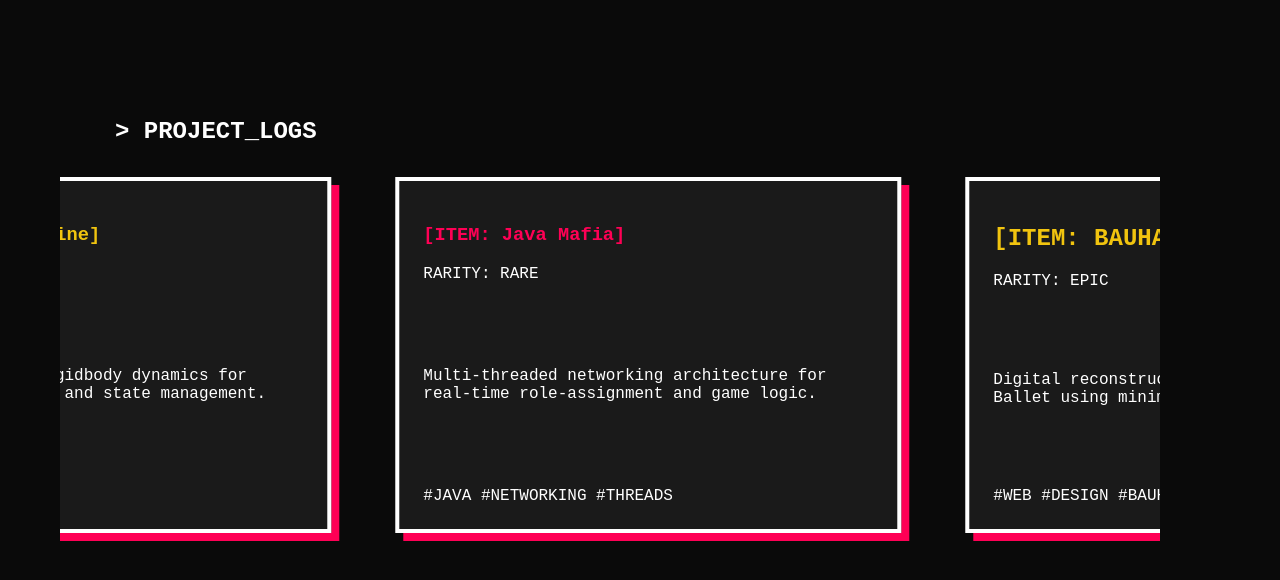
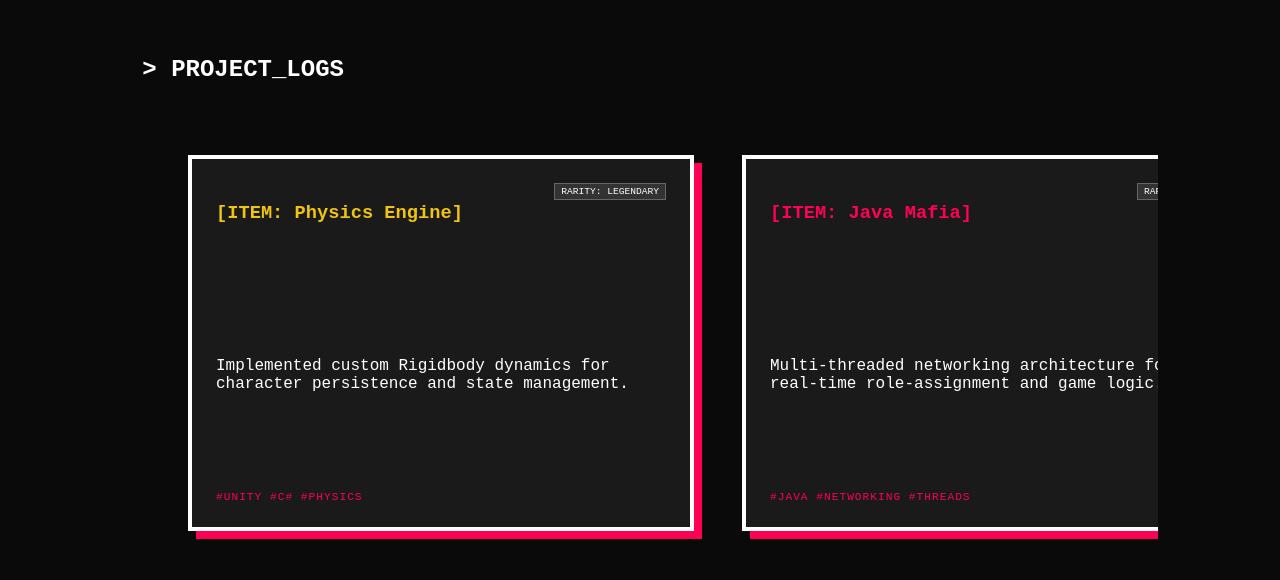
Before and after one commit to apr45/is117-GameDevPortfolio, a React (Vite) app: page / in a window 1280 px wide. Shown: the part 1964-2544 px from the top of the page. Built offline with nearby package versions, Linux system fonts and the light colour scheme.

Commit message:
adding a scroller for projects section

```diff
--- a/src/components/ProjectSlider.tsx
+++ b/src/components/ProjectSlider.tsx
@@ -1,26 +1,14 @@
-import React, { useRef } from 'react';
-import { motion, useScroll, useTransform } from 'framer-motion';
-import styles from '../styles/ProjectSlider.module.css'; // Recommended for horizontal layout logic
+import React from 'react';
+import styles from '../styles/ProjectSlider.module.css';
 
 const ProjectSlider: React.FC = () => {
-  const targetRef = useRef<HTMLDivElement>(null);
+  return (
+    <section className={styles.projectSection} id="projects">
+      <h2 className={styles.sectionTitle}>{">"} PROJECT_LOGS</h2>
 
-  // 1. Logic Architecture: Track scroll progress relative to this section
-  const { scrollYProgress } = useScroll({
-    target: targetRef
-  });
-
-  // 2. The Magician's Transition: Translate vertical scroll (0 to 1)
-  // into horizontal movement (-X percentage)
-  const x = useTransform(scrollYProgress, [0, 1], ["0%", "-70%"]);
-
-  return (
-    <section ref={targetRef} className={styles.horizontalScrollContainer}>
-      <div className={styles.stickyWrapper}>
-        <h2 className={styles.sectionTitle}>{">"} PROJECT_LOGS</h2>
-
-        {/* 3. The Track: This div moves horizontally as you scroll vertically */}
-        <motion.div style={{ x }} className={styles.projectTrack}>
+      {/* Native horizontal scroll container */}
+      <div className={styles.scrollContainer}>
+        <div className={styles.projectTrack}>
 
           {/* Project Item 1: Physics Engine */}
           <div className={`${styles.projectCard} pixel-border`}>
@@ -42,7 +30,7 @@ const ProjectSlider: React.FC = () => {
             <div className={styles.techStack}>#JAVA #NETWORKING #THREADS</div>
           </div>
 
-          {/* Project Item 3: BauHaus Museum (New) */}
+          {/* Project Item 3: BauHaus Museum */}
           <div className={`${styles.projectCard} pixel-border`}>
             <div className={styles.cardHeader}>
               <h1 style={{ color: 'var(--accent-yellow)' }}>[ITEM: BAUHAUS_DIGITAL]</h1>
@@ -52,13 +40,13 @@ const ProjectSlider: React.FC = () => {
             <div className={styles.techStack}>#WEB #DESIGN #BAUHAUS</div>
           </div>
 
-          {/* Locked Slot for Future Sprints */}
+          {/* Locked Slot */}
           <div className={`${styles.projectCard} ${styles.lockedSlot} pixel-border`}>
             <h3>[LOCKED_SLOT]</h3>
             <p>Complete more code sprints to unlock this project log.</p>
           </div>
 
-        </motion.div>
+        </div>
       </div>
     </section>
   );
--- a/src/styles/ProjectSlider.module.css
+++ b/src/styles/ProjectSlider.module.css
@@ -1,43 +1,97 @@
-/* Container height dictates how "long" the horizontal scroll feels */
-.horizontalScrollContainer {
-  height: 300vh;
-  position: relative;
-  background-color: transparent;
-}
-
-.stickyWrapper {
-  position: sticky;
-  top: 0;
-  height: 100vh;
+.projectSection {
+  width: 100%;
+  padding: 80px 0;
   display: flex;
   flex-direction: column;
-  justify-content: center;
-  overflow: hidden; /* Hide the cards that aren't on screen */
+  align-items: center;
+  /* Ensure it doesn't inherit the 60px spine from index.css */
+  margin-left: 0 !important;
 }
 
 .sectionTitle {
-  margin-left: 5%;
-  margin-bottom: 2rem;
+  width: 85%;
+  max-width: 1400px;
+  margin-bottom: 2.5rem;
+  font-family: var(--font-pixel);
+  color: var(--text-main);
+  text-align: left;
+}
+
+.scrollContainer {
+  width: 100%;
+  overflow-x: auto;
+  overflow-y: hidden;
+  padding: 2rem 0 4rem 0;
+
+  /* Retro Scrollbar Styling */
+  scrollbar-width: thin;
+  scrollbar-color: var(--accent-pink) transparent;
+
+  /* Scroll Snap: This centers the card in the red-circled area automatically */
+  scroll-snap-type: x mandatory;
+}
+
+/* Chrome/Safari Scrollbar */
+.scrollContainer::-webkit-scrollbar {
+  height: 8px;
+}
+.scrollContainer::-webkit-scrollbar-track {
+  background: rgba(255, 255, 255, 0.05);
+}
+.scrollContainer::-webkit-scrollbar-thumb {
+  background: var(--accent-pink);
+  border-radius: 0px; /* Sharp retro edges */
 }
 
 .projectTrack {
-  display: flex;
-  gap: 4rem;
-  padding-left: 25%;
+  display: inline-flex;
+  gap: 3rem;
+  padding: 0 10vw; /* Gutter so the first/last items center properly */
 }
 
 .projectCard {
-  flex-shrink: 0;
-  width: 450px;
-  height: 300px;
-  background: #000;
-  padding: 2rem;
+  flex: 0 0 450px; /* Fixed width for cards */
+  height: 320px;
+  background: #111;
   display: flex;
   flex-direction: column;
   justify-content: space-between;
+  scroll-snap-align: center; /* The card "magnets" to the center of the screen */
+  transition: transform 0.3s ease;
+}
+
+.projectCard:hover {
+  transform: translateY(-10px);
+}
+
+.cardHeader {
+  display: flex;
+  justify-content: space-between;
+  align-items: flex-start;
+  margin-bottom: 1rem;
+}
+
+.rarityLabel {
+  font-size: 0.6rem;
+  background: #333;
+  padding: 2px 6px;
+  border: 1px solid #666;
+}
+
+.techStack {
+  font-size: 0.7rem;
+  color: var(--accent-pink);
+  letter-spacing: 1px;
 }
 
 .lockedSlot {
   opacity: 0.4;
-  border-style: dashed;
+  border-style: dashed !important;
+  background: repeating-linear-gradient(
+    45deg,
+    #1a1a1a,
+    #1a1a1a 10px,
+    #222 10px,
+    #222 20px
+  );
 }
--- a/src/styles/index.css
+++ b/src/styles/index.css
@@ -102,36 +102,6 @@ body {
   justify-content: center;
   align-items: center;
   width: 100%;
-}
-
-/* --- PROJECT SECTION CENTERING --- */
-
-/* 1. Target the specific wrapper containing the projects */
-.content-steps .step-wrapper:has(#projects) {
-  display: flex;
-  justify-content: center; /* Centers the ProjectSlider horizontally */
-  align-items: center;     /* Centers it vertically in the scroll section */
-  margin-left: 0 !important; /* Removes the 60px "spine" offset */
-  padding: 0 !important;
-  width: 100% !important;
-}
-
-/* 2. Force the ProjectSlider internal container to center its children */
-#projects {
-  width: 100%;
-  display: flex;
-  flex-direction: column;
-  align-items: center; /* Centers the title and the grid */
-}
-
-/* 3. Target the actual grid of cards (the red circled area) */
-#projects > div {
-  display: flex !important;
-  justify-content: center !important; /* Centers the cards within the row */
-  flex-wrap: wrap;           /* Allows cards to wrap if screen is small */
-  gap: 2rem;                 /* Keeps spacing between centered cards */
-  width: 100%;
-  max-width: 1400px;         /* Limits width so it stays tidy on ultrawide */
 }
 
 .step-wrapper {
```
